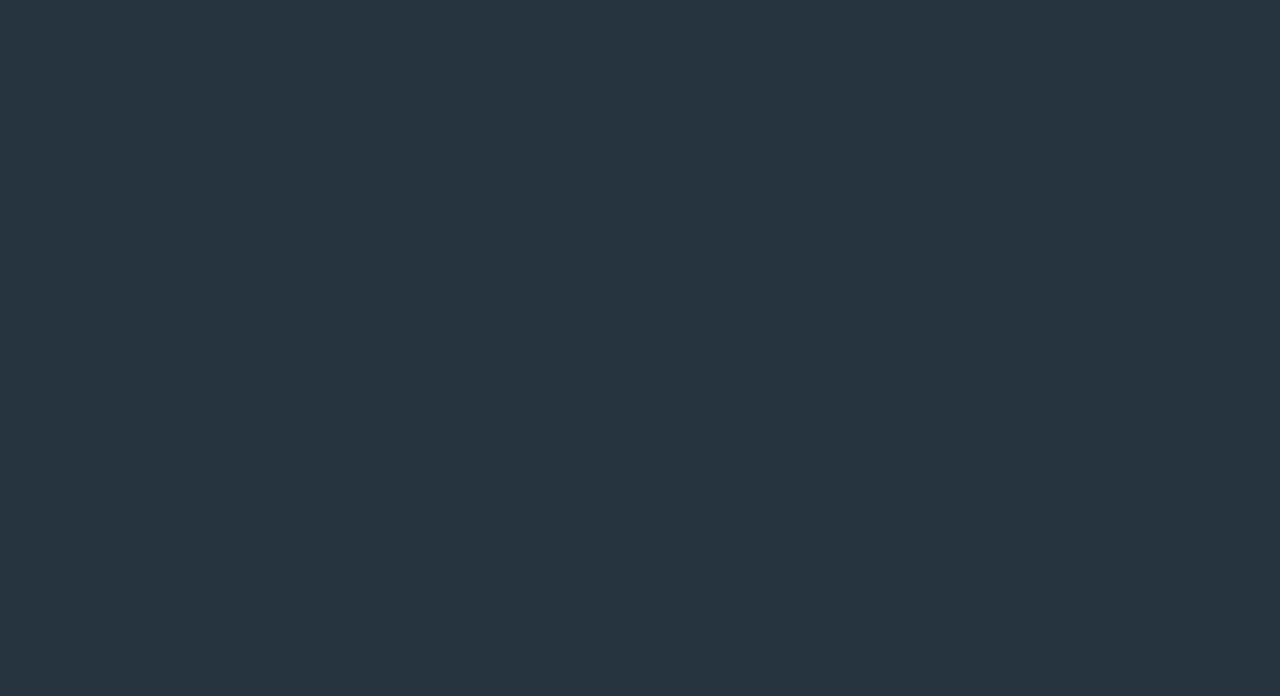
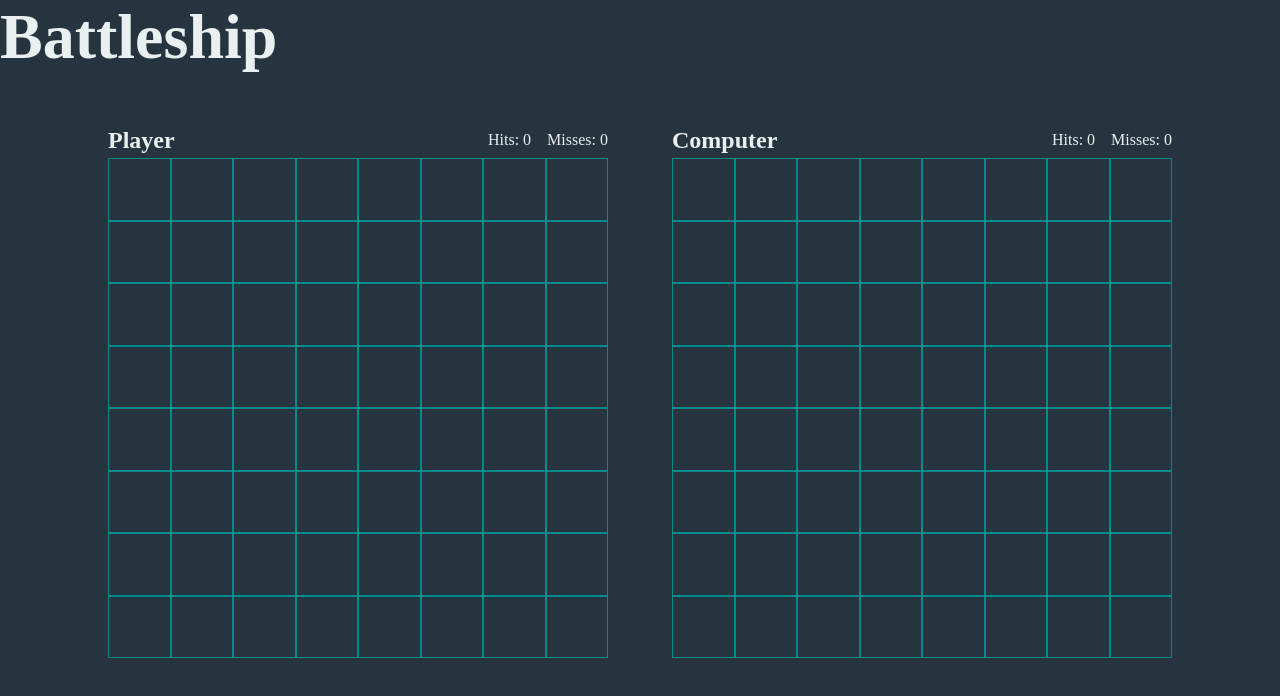
Before and after one commit to m1v8a/project-battleship, a website built with webpack: page src/index.html in a window 1280 px wide. Built offline with nearby package versions, Linux system fonts and the light colour scheme.

Commit message:
feat(Controller): add Controller class
Controller handles the game loop and UI interactions

```diff
--- /dev/null
+++ b/src/classes/Controller.js
@@ -0,0 +1,38 @@
+import { BOARD_SIZE } from "./Gameboard.js";
+
+export class Controller {
+  static player;
+  static computer;
+  static playerBoardEl;
+  static computerBoardEl;
+
+  static init({ player, computer, playerBoardEl, computerBoardEl }) {
+    this.player = player;
+    this.computer = computer;
+    this.playerBoardEl = playerBoardEl;
+    this.computerBoardEl = computerBoardEl;
+
+    this.updateBoard(this.player, this.playerBoardEl);
+    this.updateBoard(this.computer, this.computerBoardEl);
+  }
+
+  static updateBoard(player, boardEl) {
+    const board = player.board.get();
+
+    const bw = boardEl.offsetWidth;
+    const bh = boardEl.offsetHeight;
+    boardEl.innerHTML = "";
+    board.forEach((row, ri) => {
+      row.forEach((cell, ci) => {
+        const div = document.createElement("div");
+        div.className = "cell";
+        div.style.width = bw / BOARD_SIZE + "px";
+        div.style.height = bh / BOARD_SIZE + "px";
+        div.dataset.row = ri;
+        div.dataset.col = ci;
+
+        boardEl.appendChild(div);
+      });
+    });
+  }
+}
--- a/src/index.html
+++ b/src/index.html
@@ -8,6 +8,29 @@
 </head>
 
 <body>
+  <header>
+    <h1>Battleship</h1>
+  </header>
+  <main>
+    <section id="game-screen">
+      <div id="player-container">
+        <div class="score">
+          <p>Player</p>
+          <p>Hits: <span class="hits">0</span></p>
+          <p>Misses: <span class="misses">0</span></p>
+        </div>
+        <div class="board"></div>
+      </div>
+      <div id="computer-container">
+        <div class="score">
+          <p>Computer</p>
+          <p>Hits: <span class="hits">0</span></p>
+          <p>Misses: <span class="misses">0</span></p>
+        </div>
+        <div class="board"></div>
+      </div>
+    </section>
+  </main>
 </body>
 
 </html>
--- a/src/index.js
+++ b/src/index.js
@@ -1 +1,18 @@
+import { Controller } from "./classes/Controller.js";
+import { Player } from "./classes/Player.js";
 import "./style.css";
+
+const playerContainer = document.querySelector("#player-container");
+const computerContainer = document.querySelector("#computer-container");
+const playerBoardEl = playerContainer.querySelector(".board");
+const computerBoardEl = computerContainer.querySelector(".board");
+
+console.log(computerBoardEl);
+Controller.init({
+  player: new Player("Player"),
+  computer: new Player("Computer"),
+  playerBoardEl: playerBoardEl,
+  computerBoardEl: computerBoardEl,
+});
+
+computerBoardEl.addEventListener("click", (e) => {});
--- a/src/style.css
+++ b/src/style.css
@@ -16,3 +16,43 @@ body {
 h1 {
   font-size: 4rem;
 }
+
+main {
+  margin-top: 3rem;
+}
+
+#game-screen {
+  display: flex;
+  justify-content: center;
+  align-items: center;
+  gap: 4rem;
+
+  >div {
+    display: flex;
+    flex-direction: column;
+  }
+}
+
+.score {
+  display: flex;
+  align-items: center;
+  gap: 1rem;
+
+
+  p:first-child {
+    font-weight: bold;
+    font-size: 1.5rem;
+    margin-right: auto;
+  }
+}
+
+.board {
+  width: 500px;
+  height: 500px;
+  display: flex;
+  flex-wrap: wrap;
+}
+
+.cell {
+  border: 1px solid darkcyan;
+}
```
Lines whose indentation alone changed are shown as unchanged.
